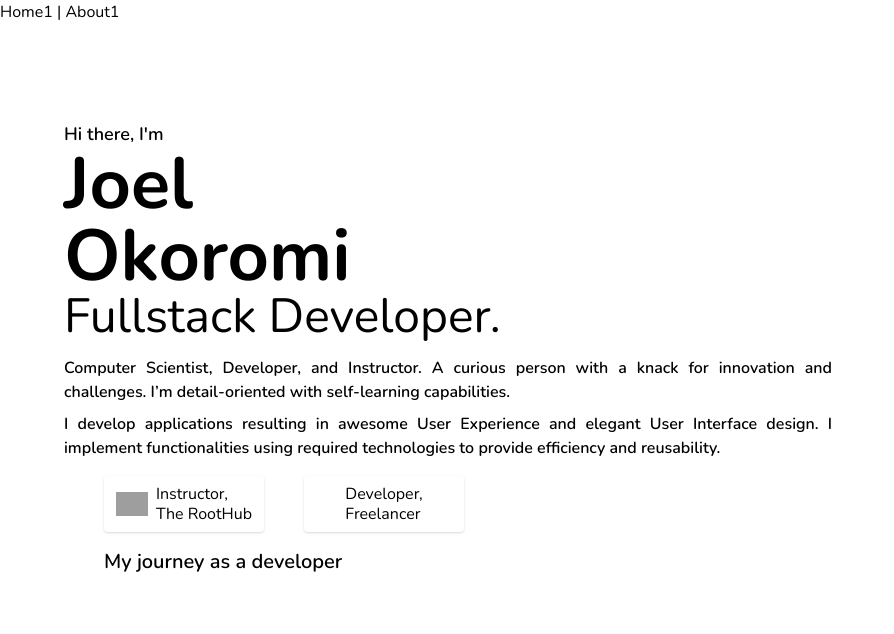
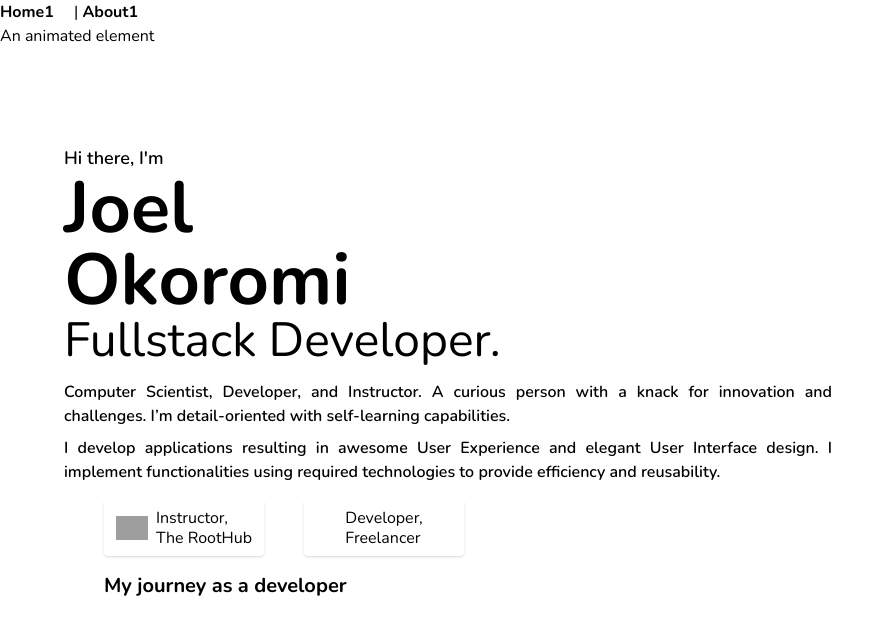
Before and after one commit to okmarq/joel, a Vue app: page / in a window 1280 px wide. Shown: the top 634 px of the page, without its empty margins (0-894 px from the left). Built offline with nearby package versions, Linux system fonts and the light colour scheme; grey boxes are pictures that could not be loaded; the HTML template or start-up script is replaced by a standard one; what @tailwindcss/typography would draw is missing.

Commit message:
app updated

```diff
--- a/src/App.vue
+++ b/src/App.vue
@@ -1,5 +1,5 @@
 <template>
-  <div id="nav" class="content">
+  <div class="content">
     <router-link to="/home1">Home1</router-link> |
     <router-link to="/about1">About1</router-link>
     <!-- <router-link to="/">Home</router-link> |
@@ -7,13 +7,12 @@
     <router-link to="/contact">Contact</router-link> |
     <router-link to="/experience">Experience</router-link> |
     <router-link to="/portfolio">Portfolio</router-link> |
-    <router-link to="/whatido">WhatIDo</router-link> -->
+    <router-link to="/whatido">WhatIDo</router-link> route-->
 
-    <router-view v-slot="{ Component, route }">
-      <transition
-        :enter-active-class="route.meta.enterClass"
-        :leave-active-class="route.meta.leaveClass"
-      >
+    <h1 class="animate__animated animate__bounce">An animated element</h1>
+
+    <router-view v-slot="{ Component }">
+      <transition name="slide" mode="out-in">
         <component :is="Component" />
       </transition>
     </router-view>
@@ -23,13 +22,50 @@
 <script></script>
 
 <style>
-.fade-enter-from,
-.fade-leave-to {
-  opacity: 0;
+.content {
+  width: 100%;
+  min-height: 100vh;
 }
 
-.fade-enter-active,
-.fade-leave-active {
-  transition: opacity 0.5s ease-out;
+.page {
+  position: absolute;
+  top: 30px;
+}
+
+a {
+  font-weight: bold;
+  color: #2c3e50;
+  text-decoration: none;
+  margin-right: 1em;
+}
+
+a:hover,
+a.router-link-active {
+  border-bottom: 2px solid #3498db;
+}
+
+.slide-enter-active,
+.slide-leave-active {
+  transition: all 0.75s ease-out;
+}
+
+.slide-enter-to {
+  position: absolute;
+  right: 0;
+}
+
+.slide-enter-from {
+  position: absolute;
+  right: -100%;
+}
+
+.slide-leave-to {
+  position: absolute;
+  left: -100%;
+}
+
+.slide-leave-from {
+  position: absolute;
+  left: 0;
 }
 </style>
```
